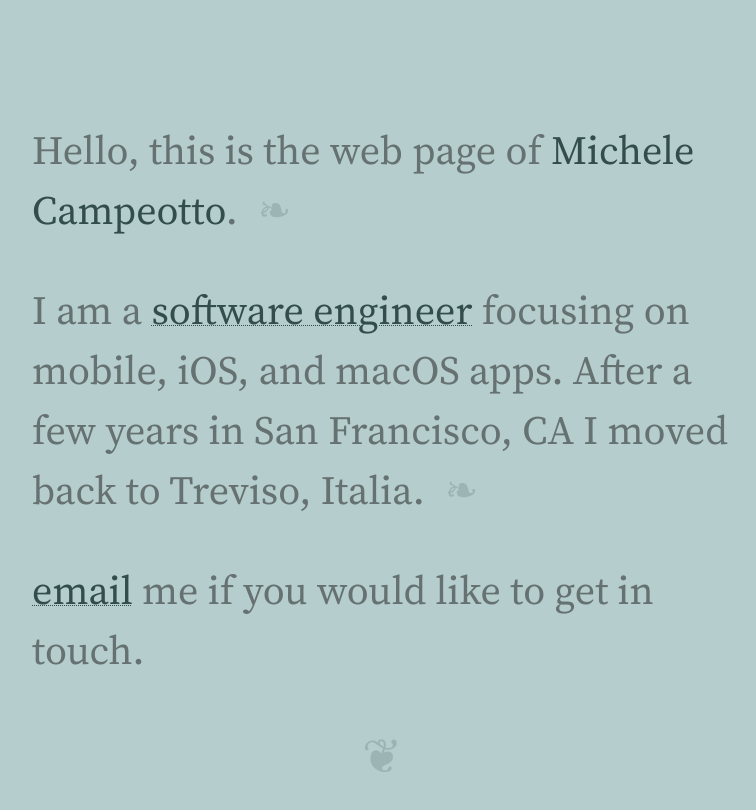
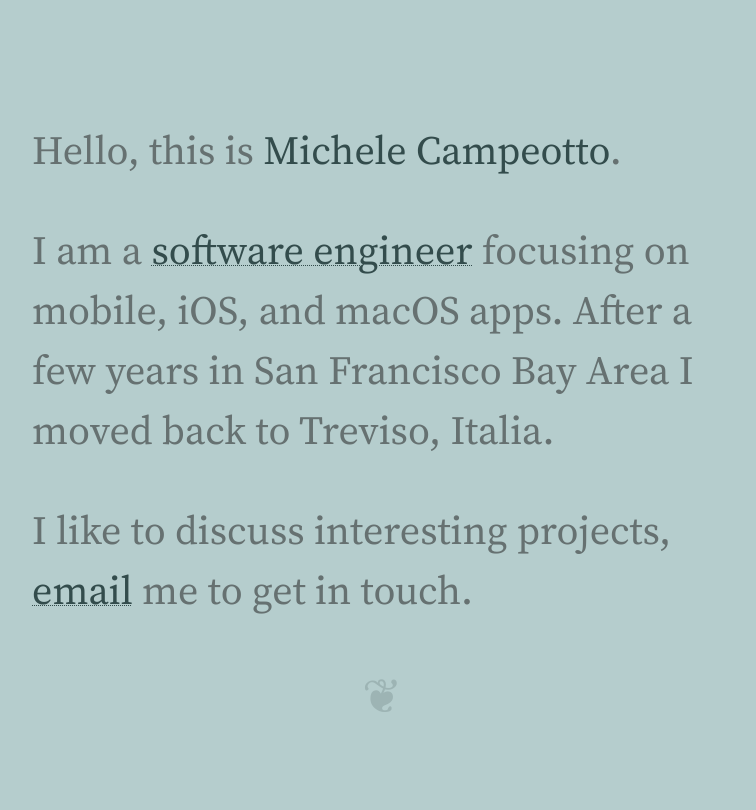
Before and after one commit to micampe/micampe.github.io, a plain HTML site: page index.html in a window 1280 px wide. Shown: the whole page, without its empty margins (258-1014 px from the left). Drawn offline with Linux system fonts and the light colour scheme.

Commit message:
text and style revisions

```diff
--- a/index.html
+++ b/index.html
@@ -70,16 +70,6 @@ body {
     text-decoration-thickness: 1px;
 }
 
-#bio p:after {
-    content: "❧"; /* U+2767 */
-    color: var(--color-text-faded);
-    margin-left: 0.5em;
-}
-
-#bio p:last-of-type:after {
-    content: "";
-}
-
 footer {
     text-align: center;
     color: var(--color-text-faded);
@@ -95,14 +85,15 @@ footer:after {
 </head>
 <body>
     <section id="bio">
-        <p> Hello, this is the web page of <em>Michele Campeotto</em>.</p>
+        <p> Hello, this is <em>Michele Campeotto</em>.</p>
 
         <p>I am a <a href="https://linkedin.com/in/micampe">software engineer</a>
         focusing on mobile, iOS, and macOS apps. After a few years in
-        San Francisco, CA I moved back to Treviso, Italia.</p>
+        San Francisco Bay Area I moved back to Treviso, Italia.</p>
 
-        <p><a href="mailto:michele@campeotto.net?subject=Ciao%20Michele">email</a> me if
-        you would like to get in touch.
+        <p>I like to discuss interesting projects,
+        <a href="mailto:michele@campeotto.net?subject=Ciao%20Michele">email</a>
+        me to get in touch.</p>
     </section>
 
     <footer></footer>
```
